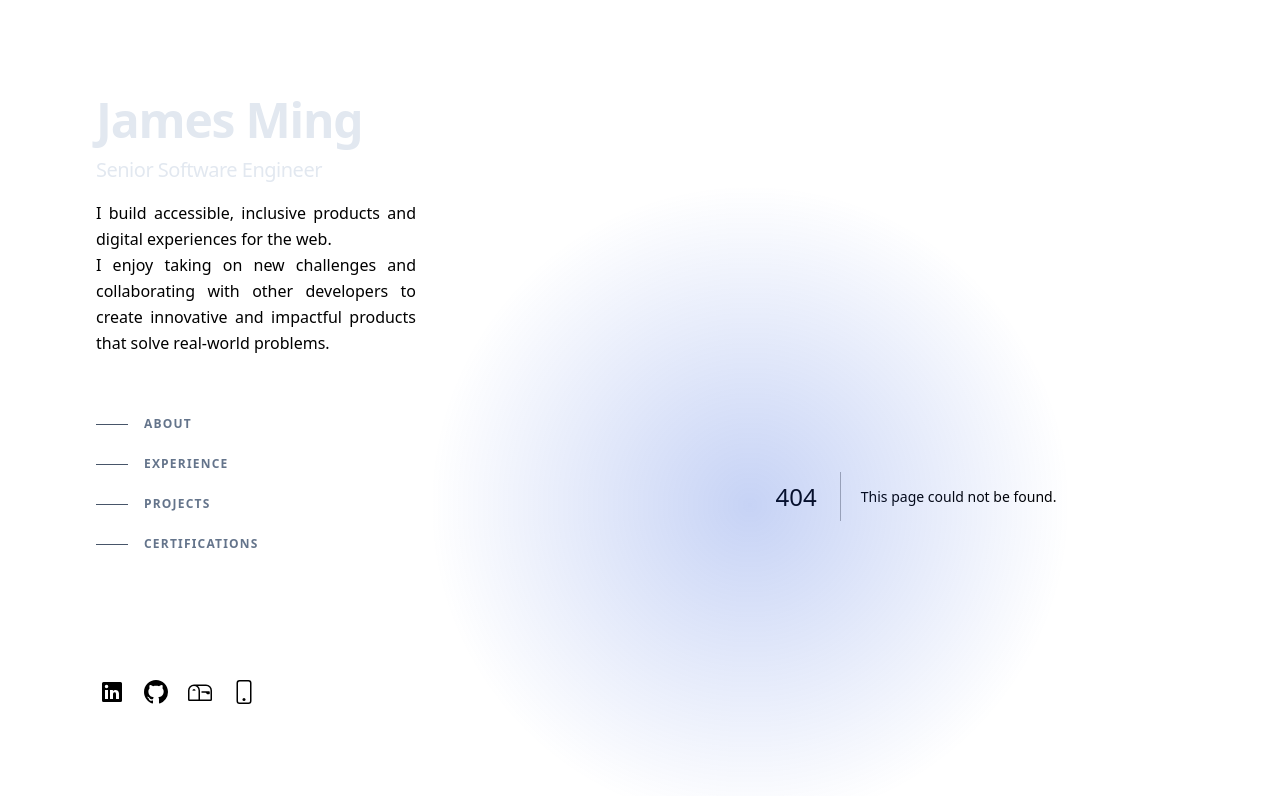
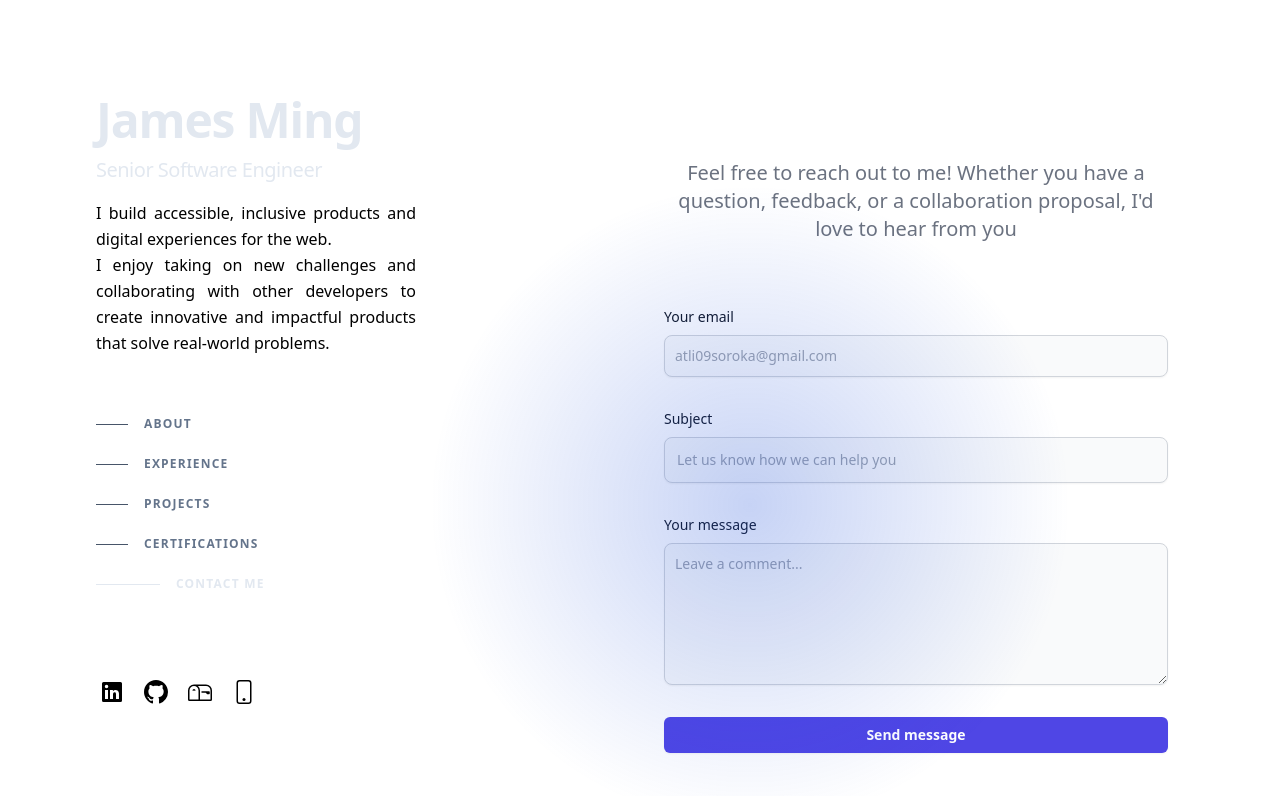
Before and after one commit to mingcnjs/james-ming, a Next.js app: page /contact in a window 1280 px wide. Before the commit this address had no page. Shown: the top 796 px of the page. Built offline with nearby package versions, Linux system fonts and the light colour scheme.

Commit message:
add analytics

```diff
--- a/components/Sidebar.tsx
+++ b/components/Sidebar.tsx
@@ -26,6 +26,12 @@ const sidebarItems: SidebarLinkProps[] = [
     href: "#certification",
     offset: -100,
     label: "Certifications",
+  },
+  {
+    to: "contact",
+    href: "#contact",
+    offset: -100,
+    label: "Contact me",
   },
 ];
 
--- a/package.json
+++ b/package.json
@@ -9,6 +9,8 @@
     "lint": "next lint"
   },
   "dependencies": {
+    "@emailjs/browser": "^3.11.0",
+    "@vercel/analytics": "^1.1.1",
     "next": "14.0.4",
     "react": "^18.2.0",
     "react-dom": "^18.2.0",
--- /dev/null
+++ b/pages/contact/index.tsx
@@ -0,0 +1,119 @@
+import emailjs from "@emailjs/browser";
+import { useRef, useState } from "react";
+
+const Contact = () => {
+  const emailRef = useRef<HTMLInputElement>(null);
+  const nameRef = useRef<HTMLInputElement>(null);
+  const messageRef = useRef<HTMLTextAreaElement>(null);
+  const [loading, setLoading] = useState(false);
+
+  const handleSubmit = async (e: any) => {
+    e.preventDefault();
+    const serviceId = "service_lihr0hr";
+    const templateId = "template_xr6l17a";
+
+    try {
+      setLoading(true);
+      if (
+        nameRef?.current?.value &&
+        emailRef?.current?.value &&
+        messageRef?.current?.value
+      ) {
+        await emailjs.send(serviceId, templateId, {
+          from_name: nameRef?.current?.value,
+          name: nameRef?.current?.value,
+          recipient: emailRef?.current?.value,
+          message: messageRef?.current?.value,
+        });
+        alert("email successfully sent check inbox");
+        nameRef.current.value = "";
+        emailRef.current.value = "";
+        messageRef.current.value = "";
+      }
+    } catch (error) {
+      console.log(error);
+    } finally {
+      setLoading(false);
+    }
+  };
+
+  return (
+    <>
+      <section
+        id="contact"
+        className="mb-16 scroll-mt-16 md:mb-24 lg:mb-36 lg:scroll-mt-24"
+        aria-label="Contact me"
+      >
+        <div className="sticky top-0 z-20 -mx-6 mb-4 w-screen bg-slate-900/75 px-6 py-5 backdrop-blur md:-mx-12 md:px-12 lg:sr-only lg:relative lg:top-auto lg:mx-auto lg:w-full lg:px-0 lg:py-0 lg:opacity-0">
+          <h2 className="text-sm font-bold uppercase tracking-widest text-slate-200 lg:sr-only">
+            Contact me
+          </h2>
+        </div>
+        <div className="py-8 lg:py-16 px-4 mx-auto max-w-screen-md">
+          <p className="mb-8 lg:mb-16 font-light text-center text-gray-500 dark:text-gray-400 sm:text-xl">
+            Feel free to reach out to me! Whether you have a question, feedback,
+            or a collaboration proposal, I&apos;d love to hear from you
+          </p>
+          <form className="space-y-8" onSubmit={handleSubmit}>
+            <div>
+              <label
+                htmlFor="email"
+                className="block mb-2 text-sm font-medium text-gray-900 dark:text-gray-300"
+              >
+                Your email
+              </label>
+              <input
+                type="email"
+                id="email"
+                ref={emailRef}
+                className="shadow-sm bg-gray-50 border border-gray-300 text-gray-900 text-sm rounded-lg focus:ring-primary-500 focus:border-primary-500 block w-full p-2.5 dark:bg-gray-700 dark:border-gray-600 dark:placeholder-gray-400 dark:text-white dark:focus:ring-primary-500 dark:focus:border-primary-500 dark:shadow-sm-light"
+                placeholder="atli09soroka@gmail.com"
+                required
+              />
+            </div>
+            <div>
+              <label
+                htmlFor="subject"
+                className="block mb-2 text-sm font-medium text-gray-900 dark:text-gray-300"
+              >
+                Subject
+              </label>
+              <input
+                type="text"
+                id="subject"
+                ref={nameRef}
+                className="block p-3 w-full text-sm text-gray-900 bg-gray-50 rounded-lg border border-gray-300 shadow-sm focus:ring-primary-500 focus:border-primary-500 dark:bg-gray-700 dark:border-gray-600 dark:placeholder-gray-400 dark:text-white dark:focus:ring-primary-500 dark:focus:border-primary-500 dark:shadow-sm-light"
+                placeholder="Let us know how we can help you"
+                required
+              />
+            </div>
+            <div className="sm:col-span-2">
+              <label
+                htmlFor="message"
+                className="block mb-2 text-sm font-medium text-gray-900 dark:text-gray-400"
+              >
+                Your message
+              </label>
+              <textarea
+                id="message"
+                rows={6}
+                ref={messageRef}
+                className="block p-2.5 w-full text-sm text-gray-900 bg-gray-50 rounded-lg shadow-sm border border-gray-300 focus:ring-primary-500 focus:border-primary-500 dark:bg-gray-700 dark:border-gray-600 dark:placeholder-gray-400 dark:text-white dark:focus:ring-primary-500 dark:focus:border-primary-500"
+                placeholder="Leave a comment..."
+              ></textarea>
+            </div>
+            <button
+              type="submit"
+              className="flex w-full justify-center rounded-md bg-indigo-600 px-3 py-1.5 text-sm font-semibold leading-6 text-white shadow-sm hover:bg-indigo-500 focus-visible:outline focus-visible:outline-2 focus-visible:outline-offset-2 focus-visible:outline-indigo-600"
+              disabled={loading}
+            >
+              Send message
+            </button>
+          </form>
+        </div>
+      </section>
+    </>
+  );
+};
+
+export default Contact;
--- a/pages/index.tsx
+++ b/pages/index.tsx
@@ -1,6 +1,7 @@
 import Head from "next/head";
 import About from "./about";
 import Certifications from "./certifications";
+import Contact from "./contact";
 import Experience from "./experience";
 import Project from "./projects";
 
@@ -63,6 +64,7 @@ export default function Home() {
       <Experience />
       <Project />
       <Certifications />
+      <Contact />
       <div className="mt-20">
         A copied design and coded in Visual Studio Code by myself truly. Built
         with NextJs and Tailwind CSS, deployed with Vercel.
--- a/pages/layout.tsx
+++ b/pages/layout.tsx
@@ -1,4 +1,5 @@
 import { useRouter } from "next/router";
+import { Analytics } from "@vercel/analytics/react";
 import Archive from "./archive";
 import Sidebar from "../components/Sidebar";
 
@@ -12,7 +13,10 @@ export default function Layout({ children }: any) {
         <div className="mx-auto min-h-screen max-w-screen-xl px-6 py-12 font-sans md:px-12 md:py-20 lg:px-24 lg:py-0">
           <div className="lg:flex lg:justify-between lg:gap-4">
             <Sidebar />
-            <main className="pt-24 lg:w-1/2 lg:py-24">{children}</main>
+            <main className="pt-24 lg:w-1/2 lg:py-24">
+              {children}
+              <Analytics />
+            </main>
           </div>
         </div>
       )}
```
Also changed, not shown: 1 other file (tests, documents, lock files or other folders).
